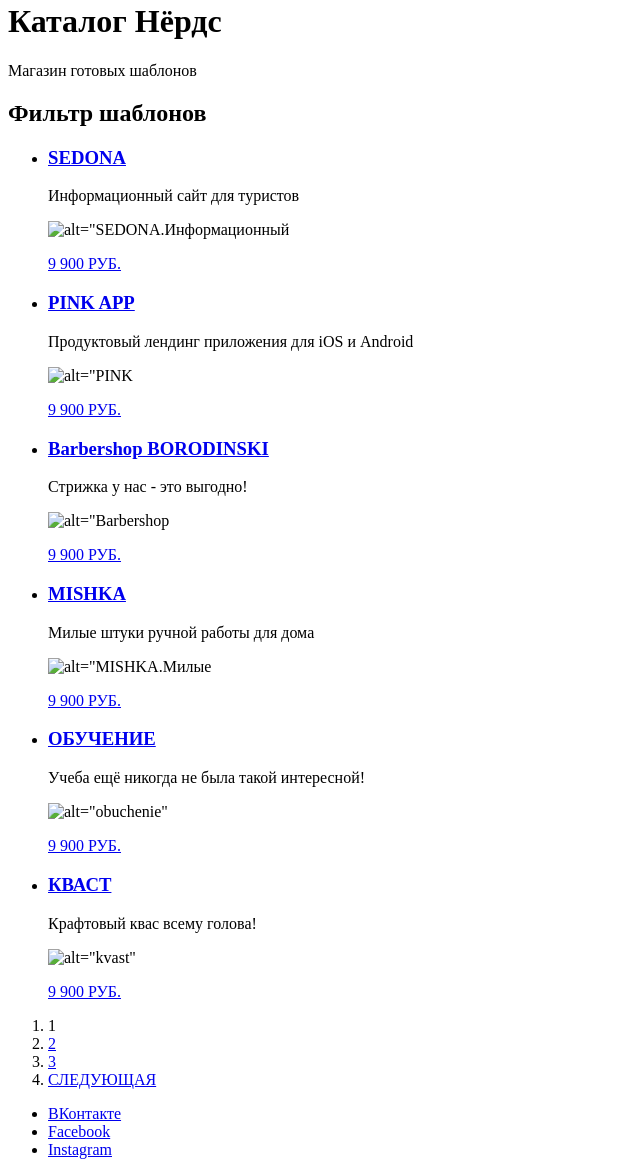
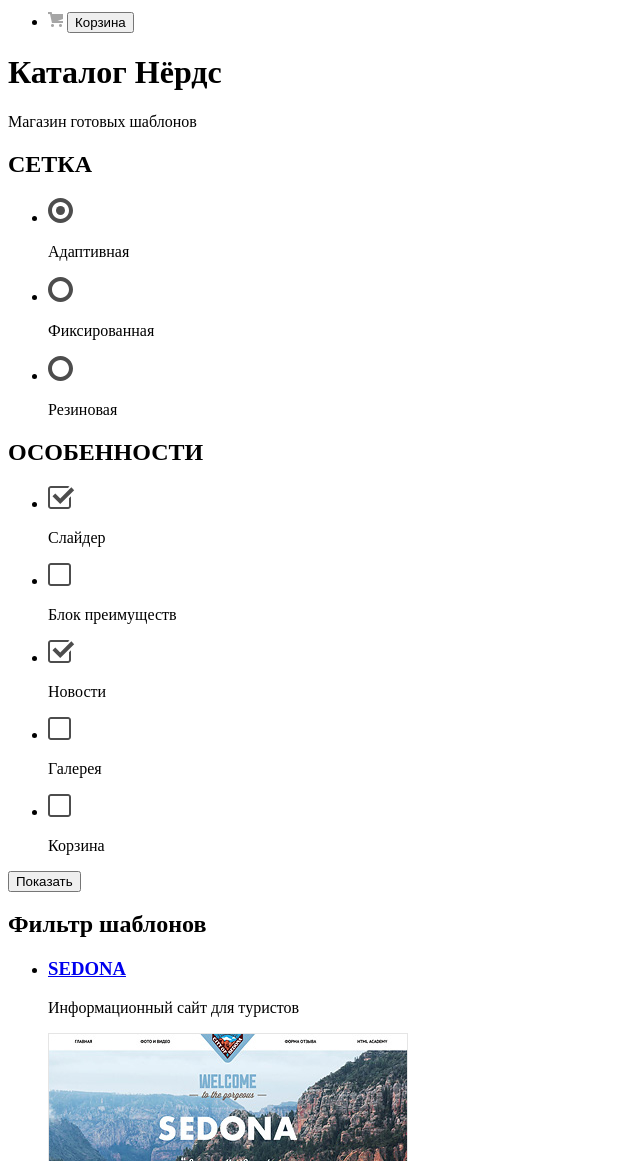
Before and after one commit to VikiTR/674271-nerds-27, a plain HTML site: page nerds-catalog.html in a window 1280 px wide. Shown: the part 169-1330 px from the top of the page, without its empty margins (0-640 px from the left). Drawn offline with Linux system fonts and the light colour scheme.

Commit message:
Графика.Каталог

```diff
--- a/nerds-catalog.html
+++ b/nerds-catalog.html
@@ -8,7 +8,7 @@
    <header>
      <nav>
        <a>
-         <img src="img/index.logo.svg" width="=368" height="161" alt="Логотип Нёрдс">
+         <img src="img/nerds-logo.png" width="=160" height="65" alt="Логотип Нёрдс">
        </a>
        <ul>
          <li><a href="studio.html">Студия</a></li>
@@ -18,6 +18,7 @@
        </ul>
        <ul>
          <li>
+           <img src="img/cart-icon.png" width="=15" height="15" alt="Корзина">
            <button type="button">Корзина</button>
          </li>
        </ul>
@@ -27,6 +28,49 @@
      <h1>Каталог Нёрдс</h1>
      <p>Магазин готовых шаблонов</p>
      <section>
+       <h2>СЕТКА</h2>
+       <ul>
+         <li>
+           <img src="img/net-on.svg" width="=25" height="25" alt="Адаптивная">
+           <p>Адаптивная</p>
+         </li>
+         <li>
+           <img src="img/net-off.svg" width="=25" height="25" alt="Фиксированная">
+           <p>Фиксированная</p>
+         </li>
+         <li>
+           <img src="img/net-off.svg" width="=25" height="25" alt="Резиновая">
+           <p>Резиновая</p>
+         </li>
+       </ul>
+     </section>
+     <section>
+       <h2>ОСОБЕННОСТИ</h2>
+       <ul>
+         <li>
+           <img src="img/checkbox-on.svg" width="=27" height="23" alt="Слайдер">
+           <p>Слайдер</p>
+         </li>
+         <li>
+           <img src="img/checkbox-off.svg" width="=23" height="23" alt="Блок преимуществ">
+           <p>Блок преимуществ</p>
+         </li>
+         <li>
+           <img src="img/checkbox-on.svg" width="=27" height="23" alt="Новости">
+           <p>Новости</p>
+         </li>
+         <li>
+           <img src="img/checkbox-off.svg" width="=23" height="23" alt="Галерея">
+           <p>Галерея</p>
+         </li>
+         <li>
+           <img src="img/checkbox-off.svg" width="=23" height="23" alt="Корзина">
+           <p>Корзина</p>
+         </li>
+       </ul>
+       <button>Показать</button>
+     </section>
+     <section>
        <h2>Фильтр шаблонов</h2>
        <ul>
          <li>
@@ -35,7 +79,7 @@
                SEDONA</a>
            </h3>
            <p>Информационный сайт для туристов</p>
-           <img src="img/sedona.jpg" width="220" height="300" alt=alt="SEDONA.Информационный сайт для туристов">
+           <img src="img/img-sedona.jpg" width="360" height="576" alt=alt="SEDONA.Информационный сайт для туристов">
            <p>
              <a href="#">9 900 РУБ.</a>
           </p>
@@ -46,7 +90,7 @@
              PINK APP</a>
          </h3>
          <p>Продуктовый лендинг приложения для iOS и Android</p>
-         <img src="img/pinkapp.jpg" width="220" height="300" alt=alt="PINK APP.Продуктовый лендинг">
+         <img src="img/img-pink.jpg" width="360" height="576" alt=alt="PINK APP.Продуктовый лендинг">
          <p>
            <a href="#">9 900 РУБ.</a>
         </p>
@@ -57,7 +101,7 @@
                Barbershop BORODINSKI</a>
            </h3>
            <p>Стрижка у нас - это выгодно!</p>
-           <img src="img/borodinski.jpg" width="220" height="300" alt=alt="Barbershop BORODINSKI">
+           <img src="img/img-barbershop.jpg" width="360" height="576" alt=alt="Barbershop BORODINSKI">
            <p>
              <a href="#">9 900 РУБ.</a>
           </p>
@@ -68,7 +112,7 @@
                MISHKA</a>
            </h3>
            <p>Милые штуки ручной работы для дома</p>
-           <img src="img/mishka.jpg" width="220" height="300" alt=alt="MISHKA.Милые штуки ручной работы для дома">
+           <img src="img/img-mishka.jpg" width="360" height="576" alt=alt="MISHKA.Милые штуки ручной работы для дома">
            <p>
              <a href="#">9 900 РУБ.</a>
           </p>
@@ -78,7 +122,7 @@
              ОБУЧЕНИЕ</a>
          </h3>
          <p>Учеба ещё никогда не была такой интересной!</p>
-         <img src="img/obuchenie.jpg" width="220" height="300" alt=alt="obuchenie">
+         <img src="img/img-aplus.jpg" width="360" height="576" alt=alt="Aplus">
          <p>
            <a href="#">9 900 РУБ.</a>
         </p>
@@ -88,7 +132,7 @@
              КВАСТ</a>
          </h3>
          <p>Крафтовый квас всему голова!</p>
-         <img src="img/kvast.jpg" width="220" height="300" alt=alt="kvast">
+         <img src="img/img-kvast.jpg" width="360" height="576" alt=alt="kvast">
          <p>
            <a href="#">9 900 РУБ.</a>
         </p></li>
@@ -105,9 +149,9 @@
      <footer>
        <div>
          <ul>
-           <li><a href="#">ВКонтакте</a></li>
-           <li><a href="#">Facebook</a></li>
-           <li><a href="#">Instagram</a></li>
+           <li><a href="#"> <img src="img/vk-icon.png" width="=21" height="21" alt="ВКонтакте"></a></li>
+           <li><a href="#"><img src="img/fb-icon.png" width="=12" height="22" alt="Facebook"></a></li>
+           <li><a href="#"><a href="#"><img src="img/insta-icon.png" width="=21" height="21" alt="Instagram"></a></li>
          </ul>
        </div>
        <p>Давайте дружить, это выгодно!<br>Скидка 10% для друзей из социальных сетей</p>
```
Also changed, not shown: img/img-aplus.jpg (added), img/img-barbershop.jpg (added), img/img-kvast.jpg (added), img/img-mishka.jpg (added), img/img-pink.jpg (added), img/img-sedona.jpg (added), img/net-off.svg (renamed from img/radio-off.svg), img/net-on.svg (renamed from img/radio-on.svg).
